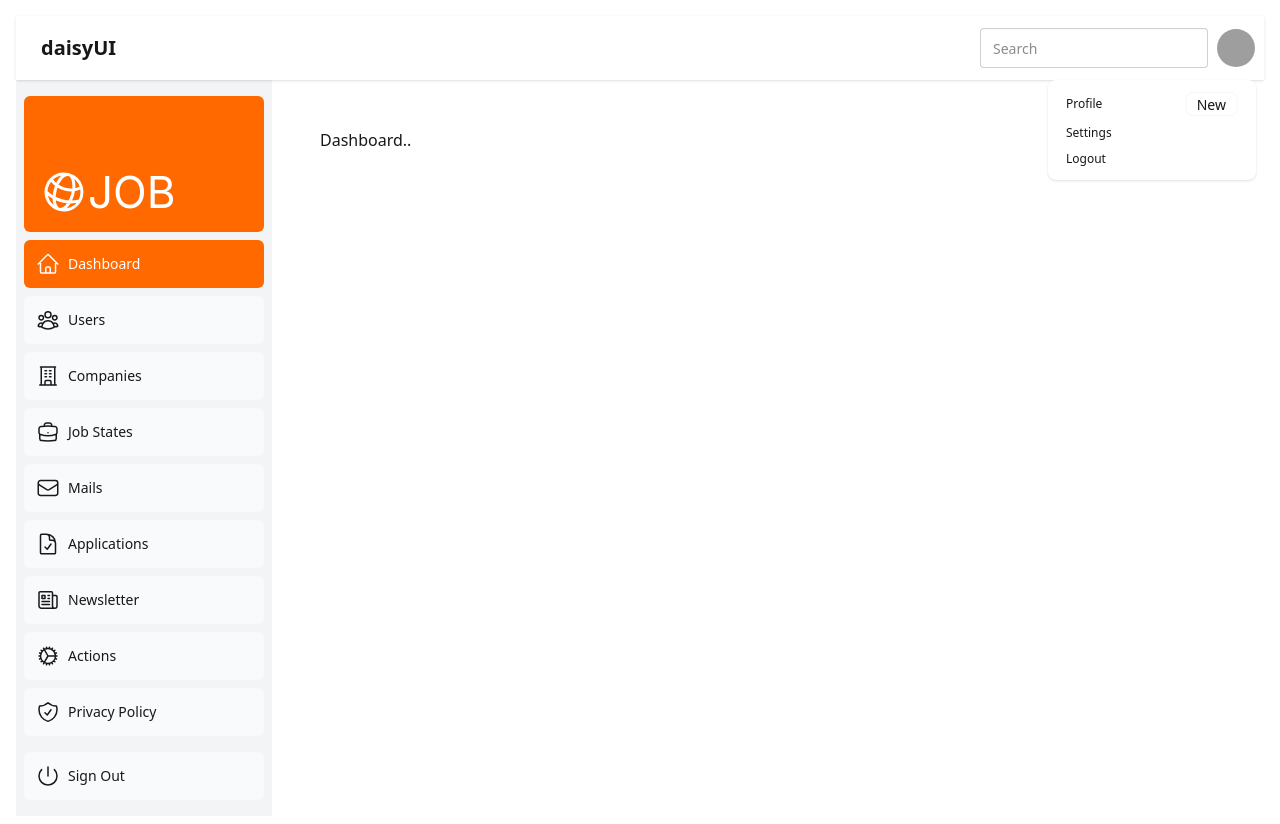
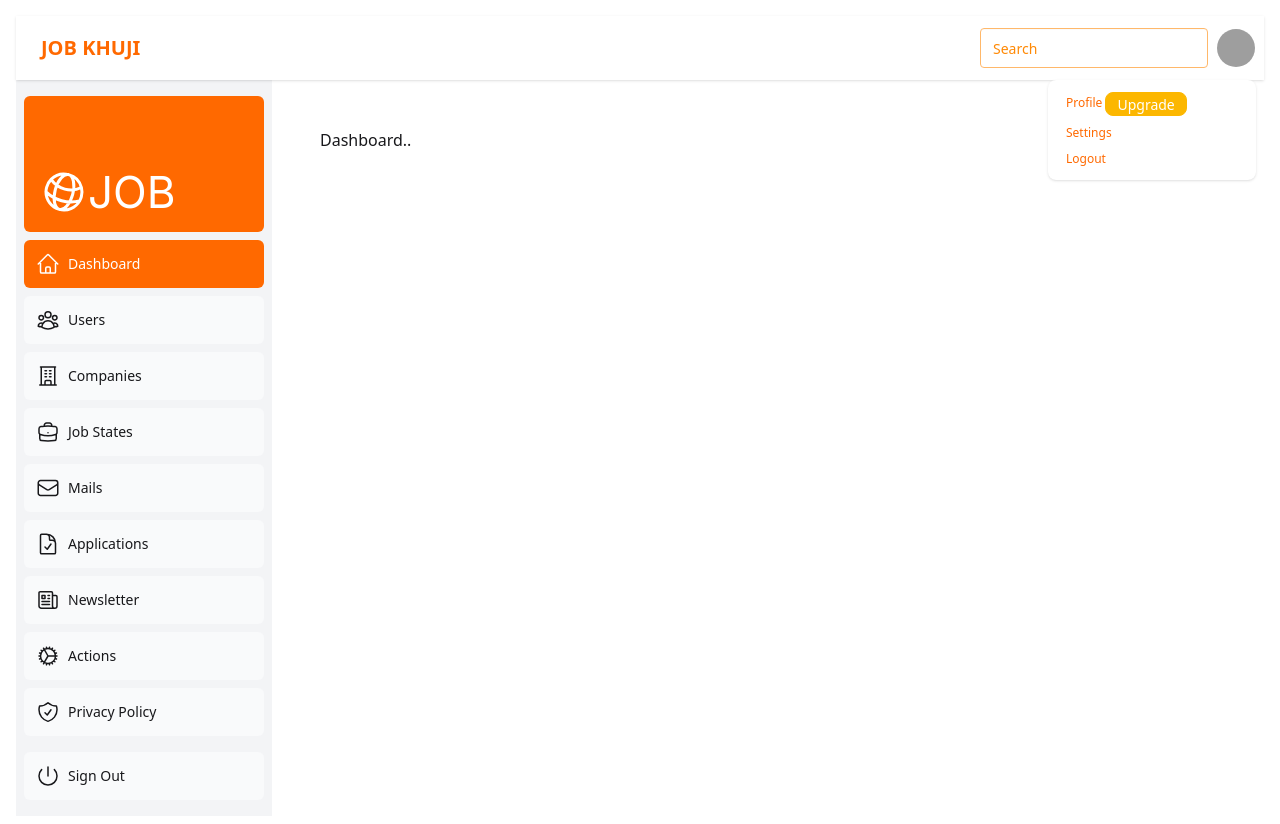
Before and after one commit to Abirrahman2/job-portal-frontend, a Next.js app: page /admin/dashboard in a window 1280 px wide. Both pictures are taken after a click on the button 1236 px from the left and 48 px from the top of the page. Shown: the top 824 px of the page. Built offline with nearby package versions, Linux system fonts and the light colour scheme; grey boxes are pictures that could not be loaded.

Commit message:
implemented the log in and log out

```diff
--- a/src/app/globals.css
+++ b/src/app/globals.css
@@ -1,5 +1,5 @@
 @import "tailwindcss";
 
 @plugin "daisyui"{
-    themes: light --default, dark --prefersdark, cupcake;
+     themes: all;
 };
--- a/src/app/ui/dashboard/sidenav.tsx
+++ b/src/app/ui/dashboard/sidenav.tsx
@@ -1,9 +1,26 @@
+'use client'
 import Link from 'next/link';
 import NavLinks from '@/app/ui/dashboard/nav-links';
 import AcmeLogo from '@/app/ui/acme-logo';
 import { PowerIcon } from '@heroicons/react/24/outline';
+import { useRouter } from 'next/navigation';
+import axios from 'axios';
+export default function SideNav() {
+  const router=useRouter();
+  const handleLogout=async (e:React.FormEvent)=>{
+     e.preventDefault();
+     try{
+        await axios.post('http://localhost:3000/auth/logout',{},
+          {withCredentials:true,}
+        );
+        router.push('/home');
+     }
+     catch(error)
+     {
+      console.log("logout failed");
+     }
 
-export default function SideNav() {
+  };
   return (
     <div className="flex h-full flex-col px-3 py-4 md:px-2">
       <Link
@@ -17,8 +34,9 @@ export default function SideNav() {
       <div className="flex grow flex-row justify-between space-x-2 md:flex-col md:space-x-0 md:space-y-2">
         <NavLinks />
         <div className="hidden h-auto w-full grow rounded-md bg-gray-50 md:block"></div>
-        <form>
-          <button className="flex h-[48px] w-full grow items-center justify-center gap-2 rounded-md bg-gray-50 p-3 text-sm font-medium hover:bg-sky-100 hover:text-orange-500 md:flex-none md:justify-start md:p-2 md:px-3">
+        <form onSubmit={handleLogout}>
+          <button type="submit"
+          className="flex h-[48px] w-full grow items-center justify-center gap-2 rounded-md bg-gray-50 p-3 text-sm font-medium hover:bg-sky-100 hover:text-orange-500 md:flex-none md:justify-start md:p-2 md:px-3">
             <PowerIcon className="w-6" />
             <div className="hidden md:block">Sign Out</div>
           </button>
--- a/src/components/AdminNav.tsx
+++ b/src/components/AdminNav.tsx
@@ -5,29 +5,53 @@ export default function AdminNavbar() {
   return (
     <div className="navbar bg-base-100 shadow-sm">
       <div className="flex-1">
-<a className="btn btn-ghost text-xl">daisyUI</a>
+        <Link href="/home">
+          <span className="btn btn-ghost text-xl text-orange-500">JOB KHUJI</span>
+        </Link>
       </div>
-<div className="flex gap-2">
-<input type="text" placeholder="Search" className="input input-bordered w-24 md:w-auto" />
+
+      <div className="flex gap-2 items-center">
+        <input
+          type="text"
+          placeholder="Search"
+          className="input input-bordered w-24 md:w-auto border-orange-300 focus:border-orange-500 focus:outline-none text-orange-500 placeholder-orange-400"
+        />
+
         <div className="dropdown dropdown-end">
-<div tabIndex={0} role="button" className="btn btn-ghost btn-circle avatar">
+          <div
+            tabIndex={0}
+            role="button"
+            className="btn btn-ghost btn-circle avatar"
+          >
             <div className="w-10 rounded-full">
               <img
-           alt="Tailwind CSS Navbar component"
-           src="https://img.daisyui.com/images/stock/photo-1534528741775-53994a69daeb.webp" />
+                alt="User Avatar"
+                src="https://img.daisyui.com/images/stock/photo-1534528741775-53994a69daeb.webp"
+              />
             </div>
           </div>
+
           <ul
             tabIndex={0}
-       className="menu menu-sm dropdown-content bg-base-100 rounded-box z-1 mt-3 w-52 p-2 shadow">
+            className="menu menu-sm dropdown-content bg-base-100 rounded-box z-1 mt-3 w-52 p-2 shadow"
+          >
             <li>
-<a className="justify-between">
-           Profile
-<span className="badge">New</span>
-</a>
+              <Link href="/admin/profile">
+                <span className="justify-between text-orange-500 hover:bg-orange-100">
+                  Profile <span className="badge badge-warning text-white">Upgrade</span>
+                </span>
+              </Link>
             </li>
-<li><a>Settings</a></li>
-<li><a>Logout</a></li>
+            <li>
+              <Link href="/admin/settings">
+                <span className="text-orange-500 hover:bg-orange-100">Settings</span>
+              </Link>
+            </li>
+            <li>
+              <Link href="/logout">
+                <span className="text-orange-500 hover:bg-orange-100">Logout</span>
+              </Link>
+            </li>
           </ul>
         </div>
       </div>
```
Lines whose indentation alone changed are shown as unchanged.
